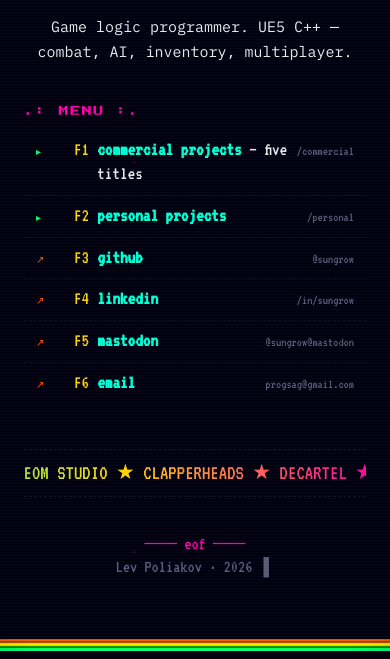
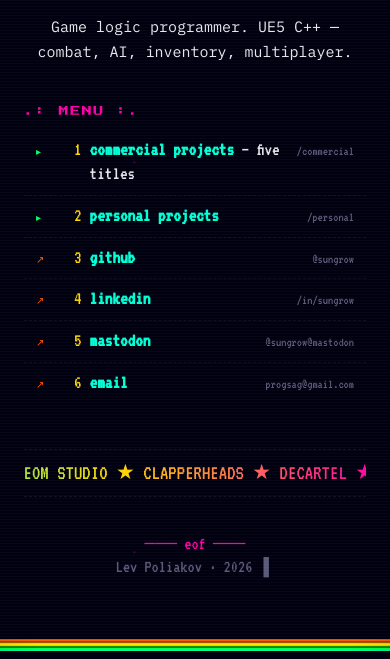
Before and after one commit to SunGrow/portfolio, a plain HTML site: page index.html in a window 390 px wide. Shown: the part 193-852 px from the top of the page. Drawn offline with Linux system fonts and the light colour scheme.

Commit message:
Fix 4 team-verified defects: key hijack, stale selection, tab focus, dead links
- menu keys are digits 1-6; F5/F1/F3/F6 no longer hijacked from the browser
- showView() resets menu selection; no stale .sel after view switches
- menu rows are real flex anchors (display:contents was unfocusable in
  Chromium) - all six rows now Tab-reachable with a visible focus ring
- four no-link project cards are divs instead of href="#" scroll-jumpers

Found by 3 finder agents, each claim adversarially verified by 3 skeptics
(9 candidates, 4 confirmed, 5 refuted with proof).

Co-Authored-By: Claude Fable 5 <noreply@anthropic.com>

```diff
--- a/index.html
+++ b/index.html
@@ -151,12 +151,14 @@ body { background: #000010; color: #fff; overflow-x: hidden; }
 }
 .d1-menu ul { list-style: none; }
 .d1-menu li {
+  border-bottom: 1px dashed rgba(255,255,255,0.06);
+  font-size: 22px;
+}
+.d1-menu li > a {
   display: flex;
   align-items: baseline;
   gap: 12px;
   padding: 8px 12px;
-  border-bottom: 1px dashed rgba(255,255,255,0.06);
-  font-size: 22px;
 }
 .d1-menu li:last-child { border-bottom: 0; }
 .d1-menu li { cursor: pointer; transition: background 0.12s; }
@@ -168,6 +170,12 @@ body { background: #000010; color: #fff; overflow-x: hidden; }
   text-shadow: 0 0 9px rgba(255,215,0,0.5);
 }
 .d1-menu li.sel { outline: 1px dashed rgba(0,255,213,0.35); outline-offset: -1px; }
+.d1-menu li:has(a:focus-visible) {
+  background: rgba(0,255,213,0.06);
+  outline: 1px dashed rgba(0,255,213,0.35);
+  outline-offset: -1px;
+}
+.d1-menu li a:focus { outline: none; }
 .d1-menu li:hover .arrow::before, .d1-menu li.sel .arrow::before {
   animation: d1-blink 0.7s steps(1) infinite;
 }
@@ -371,7 +379,8 @@ body { background: #000010; color: #fff; overflow-x: hidden; }
 @media (max-width: 760px) {
   .d1-proj, .d1-proj.flip { grid-template-columns: 1fr; }
   .d1-mini-grid { grid-template-columns: 1fr; }
-  .d1-menu li { font-size: 19px; gap: 8px; }
+  .d1-menu li { font-size: 19px; }
+  .d1-menu li > a { gap: 8px; }
   .d1-menu li .href {
     font-size: 13px;
     max-width: 38%;
@@ -416,46 +425,50 @@ body { background: #000010; color: #fff; overflow-x: hidden; }
       <nav class="d1-menu" aria-label="Site menu">
         <div class="head">.: MENU :.</div>
         <ul>
-          <li class="int" data-view-link="commercial">
+          <li class="int">
+            <a href="#commercial" data-view-link="commercial">
               <span class="arrow"></span>
-            <span class="key">F1</span>
+              <span class="key">1</span>
               <span class="name"><b>commercial projects</b> — five titles</span>
               <span class="href">/commercial</span>
+            </a>
           </li>
-          <li class="int" data-view-link="personal">
+          <li class="int">
+            <a href="#personal" data-view-link="personal">
               <span class="arrow"></span>
-            <span class="key">F2</span>
+              <span class="key">2</span>
               <span class="name"><b>personal projects</b></span>
               <span class="href">/personal</span>
+            </a>
           </li>
           <li class="ext">
-            <a href="https://github.com/sungrow" target="_blank" style="display:contents;">
+            <a href="https://github.com/sungrow" target="_blank">
               <span class="arrow"></span>
-              <span class="key">F3</span>
+              <span class="key">3</span>
               <span class="name"><b>github</b></span>
               <span class="href">@sungrow</span>
             </a>
           </li>
           <li class="ext">
-            <a href="https://linkedin.com/in/sungrow" target="_blank" style="display:contents;">
+            <a href="https://linkedin.com/in/sungrow" target="_blank">
               <span class="arrow"></span>
-              <span class="key">F4</span>
+              <span class="key">4</span>
               <span class="name"><b>linkedin</b></span>
               <span class="href">/in/sungrow</span>
             </a>
           </li>
           <li class="ext">
-            <a href="https://mastodon.social/@sungrow" target="_blank" style="display:contents;">
+            <a href="https://mastodon.social/@sungrow" target="_blank">
               <span class="arrow"></span>
-              <span class="key">F5</span>
+              <span class="key">5</span>
               <span class="name"><b>mastodon</b></span>
               <span class="href">@sungrow@mastodon</span>
             </a>
           </li>
           <li class="ext">
-            <a href="mailto:progsag@gmail.com" style="display:contents;">
+            <a href="mailto:progsag@gmail.com">
               <span class="arrow"></span>
-              <span class="key">F6</span>
+              <span class="key">6</span>
               <span class="name"><b>email</b></span>
               <span class="href">progsag@gmail.com</span>
             </a>
@@ -505,26 +518,26 @@ body { background: #000010; color: #fff; overflow-x: hidden; }
         </a>
 
         <div class="d1-mini-grid">
-          <a class="d1-mini" href="#" data-tag="◤ REL.003 ◢">
+          <div class="d1-mini" data-tag="◤ REL.003 ◢">
             <h4>MALICE</h4>
             <div class="role">DECARTEL · JUL '23 — APR '24</div>
             <p>Cyberpunk action RPG. Reworked combat &amp; camera for tighter Max-Payne gun-fu — improved engagement metrics.</p>
-          </a>
-          <a class="d1-mini" href="#" data-tag="◤ REL.004 ◢">
+          </div>
+          <div class="d1-mini" data-tag="◤ REL.004 ◢">
             <h4>METAVERSE</h4>
             <div class="role">DECARTEL · MMO RPG</div>
             <p>UE5 GAS multiplayer for hundreds concurrent. −40% bandwidth, fixed the desyncs breaking the economy.</p>
-          </a>
-          <a class="d1-mini" href="#" data-tag="◤ REL.005 ◢" style="border-color: var(--c5);">
+          </div>
+          <div class="d1-mini" data-tag="◤ REL.005 ◢" style="border-color: var(--c5);">
             <h4 style="color: var(--c5);">2040WORLD</h4>
             <div class="role">OCT '24 — FEB '25</div>
             <p>Stabilized a struggling codebase — −70% bug count. QT6 UI overhaul. Re-architected backend/launcher/game.</p>
-          </a>
-          <a class="d1-mini" href="#" data-tag="◤ REL.006 · NDA ◢" style="border-color: var(--c2);">
+          </div>
+          <div class="d1-mini" data-tag="◤ REL.006 · NDA ◢" style="border-color: var(--c2);">
             <h4 style="color: var(--c2);">SPORTS SIM <span style="color: var(--c3); font-size: 9px;">[NDA]</span></h4>
             <div class="role">4PEOPLE · MAR '25 — PRES</div>
             <p>Camera, Rally Replay, Reaction, Commentator. 80+ tasks across 25+ sprints.</p>
-          </a>
+          </div>
         </div>
 
       </div>
@@ -560,10 +573,13 @@ body { background: #000010; color: #fff; overflow-x: hidden; }
 
 <script>
   const views = [...document.querySelectorAll('.view')];
+  let sel = -1;
 
   function showView(target, pushHash = true) {
     if (!views.some(v => v.dataset.view === target)) target = 'home';
     views.forEach(v => v.classList.toggle('on', v.dataset.view === target));
+    sel = -1;
+    document.querySelectorAll('.d1-menu li.sel').forEach(li => li.classList.remove('sel'));
     if (pushHash) {
       const hash = target === 'home' ? '' : '#' + target;
       if (location.hash !== hash) history.pushState(null, '', hash || location.pathname);
@@ -582,9 +598,8 @@ body { background: #000010; color: #fff; overflow-x: hidden; }
   window.addEventListener('popstate', () => showView(location.hash.slice(1) || 'home', false));
   if (location.hash) showView(location.hash.slice(1), false);
 
-  // ── keyboard: the menu advertises F1–F6, so they actually work ──
+  // ── keyboard: the menu advertises digit keys 1–6, so they actually work ──
   const menuItems = [...document.querySelectorAll('.d1-menu li')];
-  let sel = -1;
 
   function setSel(i) {
     sel = (i + menuItems.length) % menuItems.length;
@@ -604,7 +619,7 @@ body { background: #000010; color: #fff; overflow-x: hidden; }
     if (e.key === 'Escape' && !home) { showView('home'); return; }
     if (!home) return;
 
-    const fn = /^F([1-6])$/.exec(e.key) || /^([1-6])$/.exec(e.key);
+    const fn = /^([1-6])$/.exec(e.key);
     if (fn) {
       e.preventDefault();
       activate(menuItems[+fn[1] - 1]);
```
Lines whose indentation alone changed are shown as unchanged.
